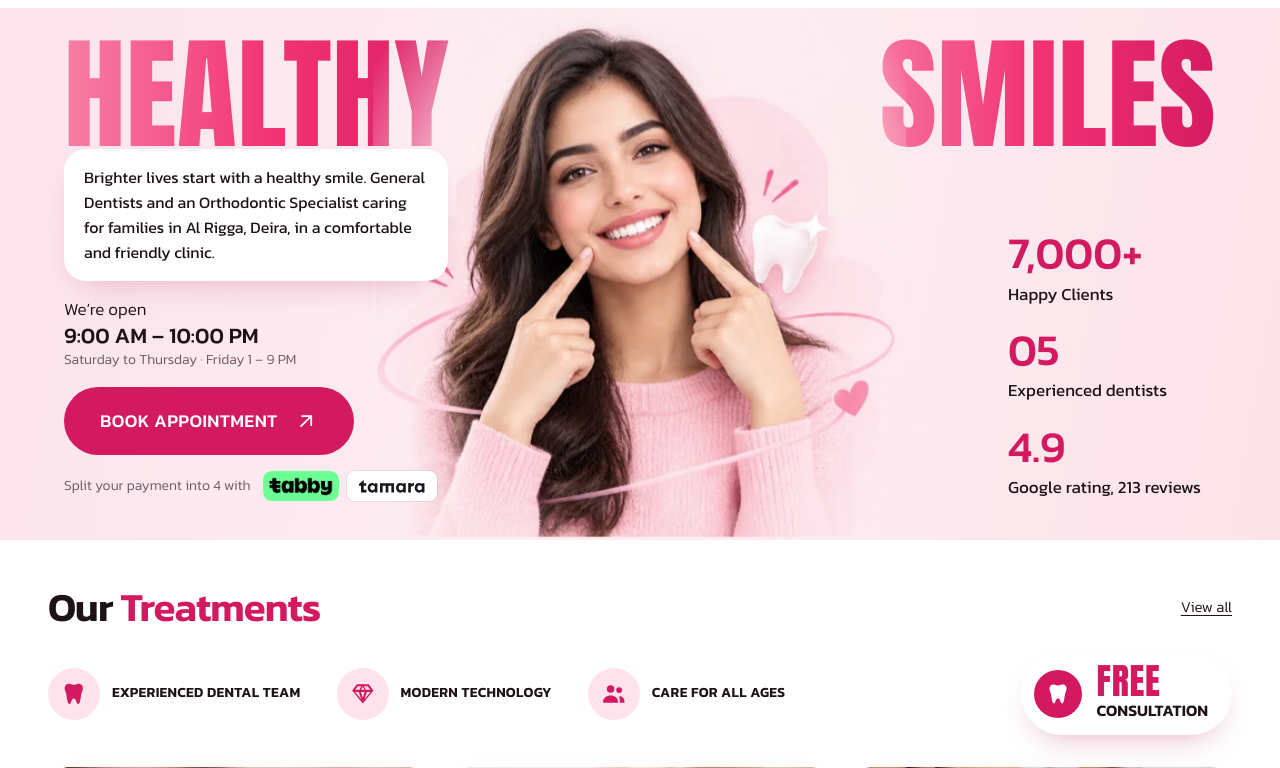
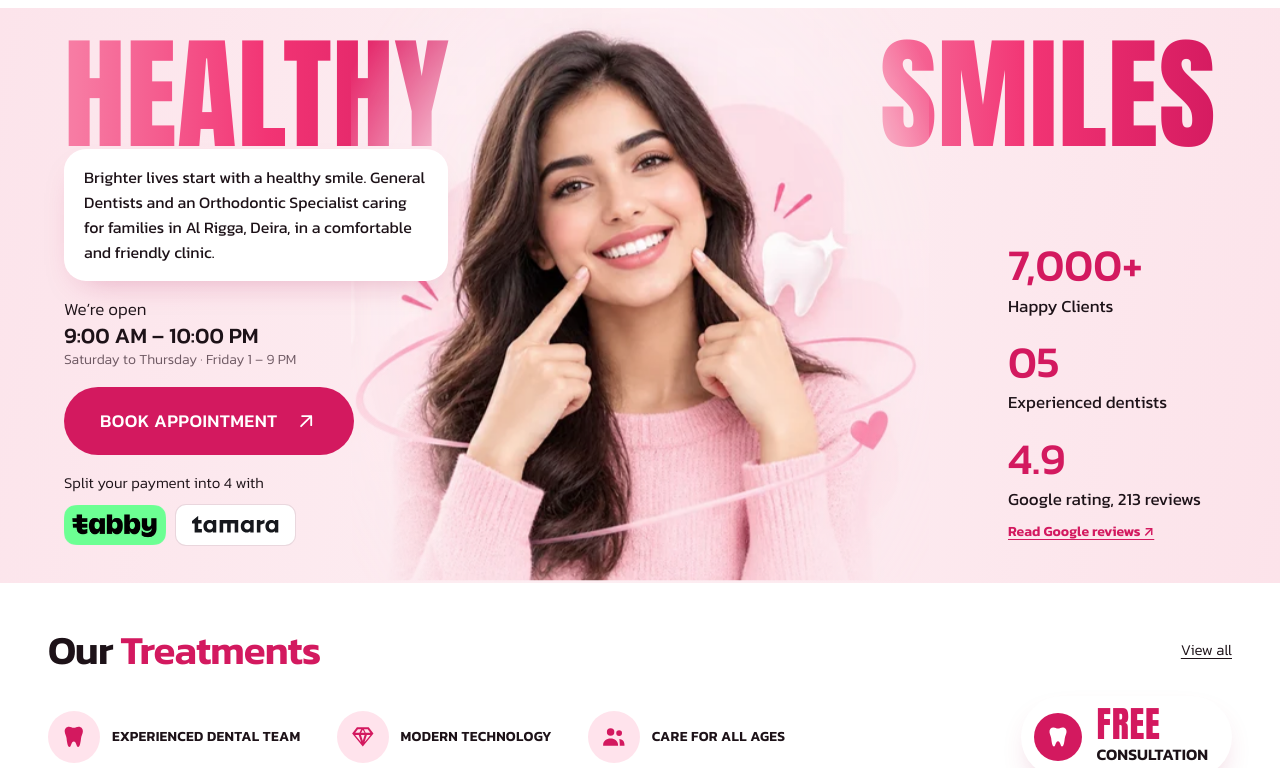
Before and after one commit to hasheebdentalclinic-sudo/Pearlecent-Shifah-Medical-Center-, a PHP site: page / in a window 1280 px wide. Shown: the part 83-851 px from the top of the page. Run offline with PHP 8.4, Linux system fonts and the light colour scheme.

Commit message:
Hero: Google rating links to reviews, larger Tabby/Tamara badges
Co-Authored-By: Claude Opus 5.5 <noreply@anthropic.com>
Claude-Session: https://claude.ai/code/session_017qCPQQxzanc4XPe6tqL491

```diff
--- a/about.html
+++ b/about.html
@@ -12,7 +12,7 @@
 <link rel="icon" href="assets/img/mark.svg" type="image/svg+xml">
 <link rel="preload" href="assets/fonts/anton-400.woff2" as="font" type="font/woff2" crossorigin>
 <link rel="preload" href="assets/fonts/kanit-300.woff2" as="font" type="font/woff2" crossorigin>
-<link rel="stylesheet" href="assets/css/site.css?v=25">
+<link rel="stylesheet" href="assets/css/site.css?v=26">
 <script>document.documentElement.classList.add('js')</script>
 <script type="application/ld+json">{"@context":"https://schema.org","@type":"Dentist","name":"Pearlecent Shifah Medical Center L.L.C.","telephone":"+971 55 339 6152","address":{"@type":"PostalAddress","streetAddress":"Room 104, Al Zarooni Building, 73 Al Rigga Road","addressLocality":"Deira, Dubai","addressCountry":"AE"},"geo":{"@type":"GeoCoordinates","latitude":25.2624015,"longitude":55.3266563},"openingHours":["Sa-Th 09:00-22:00","Fr 13:00-21:00"],"sameAs":["https://www.instagram.com/pearlescent_dental","https://www.tiktok.com/@pearlecentshifah"]}</script>
 </head>
@@ -166,6 +166,6 @@
     <p><a href="about.html">About</a><a href="treatments.html">Treatments</a><a href="index.html#visit">Contact</a></p></div>
 </footer>
 <a class="wa-float" href="https://wa.me/971553396152" target="_blank" rel="noopener" data-wa-float aria-label="Chat with Pearlecent"><svg viewBox="0 0 24 24" aria-hidden="true"><path d="M4 5.5A2.5 2.5 0 0 1 6.5 3h11A2.5 2.5 0 0 1 20 5.5v8a2.5 2.5 0 0 1-2.5 2.5H10l-4.2 3.6c-.5.4-1.3.1-1.3-.6V16A2.5 2.5 0 0 1 4 13.5z" fill="none" stroke="currentColor" stroke-width="1.8" stroke-linejoin="round"/><path d="M8.5 8.5h7M8.5 11.5h4.5" stroke="currentColor" stroke-width="1.8" stroke-linecap="round"/></svg><span>Chat with us</span></a>
-<script src="assets/js/site.js?v=25" defer></script>
+<script src="assets/js/site.js?v=26" defer></script>
 </body>
 </html>
--- a/assets/css/site.css
+++ b/assets/css/site.css
@@ -891,3 +891,20 @@ h2, h3 { letter-spacing: -0.01em; }
   .cats { padding-top: 1.75rem; }
   .cats__h { font-size: 1.6rem; }
 }
+
+/* v19: Google rating links to reviews; larger pay badges */
+.hero2__g { display: block; color: inherit; text-decoration: none; }
+.hero2__g span { display: block; margin-top: .35rem; font-size: 1.0625rem; color: var(--ink); }
+.hero2__g em { display: inline-flex; margin-top: .5rem; font-style: normal; font-size: .875rem; font-weight: 600; color: var(--accent); text-decoration: underline; text-underline-offset: 3px; }
+.hero2__g:hover em { text-decoration-thickness: 2px; }
+.paybnpl { gap: .6rem .9rem; }
+.paybnpl__t { font-size: .9375rem; color: var(--ink); }
+.paybnpl__logos { gap: .65rem; }
+.paybnpl__tabby { height: 40px; }
+.paybnpl__tamara { height: 40px; padding: 0 1rem; border-radius: 10px; }
+.paybnpl__tamara img { height: 17px; }
+@media (max-width: 47.99em) {
+  .hero2__g span { font-size: .8125rem; }
+  .hero2__g em { font-size: .75rem; }
+  .paybnpl__tabby, .paybnpl__tamara { height: 38px; }
+}
--- a/dentists/ankur.html
+++ b/dentists/ankur.html
@@ -12,7 +12,7 @@
 <link rel="icon" href="../assets/img/mark.svg" type="image/svg+xml">
 <link rel="preload" href="../assets/fonts/anton-400.woff2" as="font" type="font/woff2" crossorigin>
 <link rel="preload" href="../assets/fonts/kanit-300.woff2" as="font" type="font/woff2" crossorigin>
-<link rel="stylesheet" href="../assets/css/site.css?v=25">
+<link rel="stylesheet" href="../assets/css/site.css?v=26">
 <script>document.documentElement.classList.add('js')</script>
 <script type="application/ld+json">{"@context":"https://schema.org","@type":"Dentist","name":"Pearlecent Shifah Medical Center L.L.C.","telephone":"+971 55 339 6152","address":{"@type":"PostalAddress","streetAddress":"Room 104, Al Zarooni Building, 73 Al Rigga Road","addressLocality":"Deira, Dubai","addressCountry":"AE"},"geo":{"@type":"GeoCoordinates","latitude":25.2624015,"longitude":55.3266563},"openingHours":["Sa-Th 09:00-22:00","Fr 13:00-21:00"],"sameAs":["https://www.instagram.com/pearlescent_dental","https://www.tiktok.com/@pearlecentshifah"]}</script>
 </head>
@@ -135,6 +135,6 @@
     <p><a href="../about.html">About</a><a href="../treatments.html">Treatments</a><a href="../index.html#visit">Contact</a></p></div>
 </footer>
 <a class="wa-float" href="https://wa.me/971553396152" target="_blank" rel="noopener" data-wa-float aria-label="Chat with Pearlecent"><svg viewBox="0 0 24 24" aria-hidden="true"><path d="M4 5.5A2.5 2.5 0 0 1 6.5 3h11A2.5 2.5 0 0 1 20 5.5v8a2.5 2.5 0 0 1-2.5 2.5H10l-4.2 3.6c-.5.4-1.3.1-1.3-.6V16A2.5 2.5 0 0 1 4 13.5z" fill="none" stroke="currentColor" stroke-width="1.8" stroke-linejoin="round"/><path d="M8.5 8.5h7M8.5 11.5h4.5" stroke="currentColor" stroke-width="1.8" stroke-linecap="round"/></svg><span>Chat with us</span></a>
-<script src="../assets/js/site.js?v=25" defer></script>
+<script src="../assets/js/site.js?v=26" defer></script>
 </body>
 </html>
--- a/dentists/faseela.html
+++ b/dentists/faseela.html
@@ -12,7 +12,7 @@
 <link rel="icon" href="../assets/img/mark.svg" type="image/svg+xml">
 <link rel="preload" href="../assets/fonts/anton-400.woff2" as="font" type="font/woff2" crossorigin>
 <link rel="preload" href="../assets/fonts/kanit-300.woff2" as="font" type="font/woff2" crossorigin>
-<link rel="stylesheet" href="../assets/css/site.css?v=25">
+<link rel="stylesheet" href="../assets/css/site.css?v=26">
 <script>document.documentElement.classList.add('js')</script>
 <script type="application/ld+json">{"@context":"https://schema.org","@type":"Dentist","name":"Pearlecent Shifah Medical Center L.L.C.","telephone":"+971 55 339 6152","address":{"@type":"PostalAddress","streetAddress":"Room 104, Al Zarooni Building, 73 Al Rigga Road","addressLocality":"Deira, Dubai","addressCountry":"AE"},"geo":{"@type":"GeoCoordinates","latitude":25.2624015,"longitude":55.3266563},"openingHours":["Sa-Th 09:00-22:00","Fr 13:00-21:00"],"sameAs":["https://www.instagram.com/pearlescent_dental","https://www.tiktok.com/@pearlecentshifah"]}</script>
 </head>
@@ -135,6 +135,6 @@
     <p><a href="../about.html">About</a><a href="../treatments.html">Treatments</a><a href="../index.html#visit">Contact</a></p></div>
 </footer>
 <a class="wa-float" href="https://wa.me/971553396152" target="_blank" rel="noopener" data-wa-float aria-label="Chat with Pearlecent"><svg viewBox="0 0 24 24" aria-hidden="true"><path d="M4 5.5A2.5 2.5 0 0 1 6.5 3h11A2.5 2.5 0 0 1 20 5.5v8a2.5 2.5 0 0 1-2.5 2.5H10l-4.2 3.6c-.5.4-1.3.1-1.3-.6V16A2.5 2.5 0 0 1 4 13.5z" fill="none" stroke="currentColor" stroke-width="1.8" stroke-linejoin="round"/><path d="M8.5 8.5h7M8.5 11.5h4.5" stroke="currentColor" stroke-width="1.8" stroke-linecap="round"/></svg><span>Chat with us</span></a>
-<script src="../assets/js/site.js?v=25" defer></script>
+<script src="../assets/js/site.js?v=26" defer></script>
 </body>
 </html>
--- a/dentists/krishna.html
+++ b/dentists/krishna.html
@@ -12,7 +12,7 @@
 <link rel="icon" href="../assets/img/mark.svg" type="image/svg+xml">
 <link rel="preload" href="../assets/fonts/anton-400.woff2" as="font" type="font/woff2" crossorigin>
 <link rel="preload" href="../assets/fonts/kanit-300.woff2" as="font" type="font/woff2" crossorigin>
-<link rel="stylesheet" href="../assets/css/site.css?v=25">
+<link rel="stylesheet" href="../assets/css/site.css?v=26">
 <script>document.documentElement.classList.add('js')</script>
 <script type="application/ld+json">{"@context":"https://schema.org","@type":"Dentist","name":"Pearlecent Shifah Medical Center L.L.C.","telephone":"+971 55 339 6152","address":{"@type":"PostalAddress","streetAddress":"Room 104, Al Zarooni Building, 73 Al Rigga Road","addressLocality":"Deira, Dubai","addressCountry":"AE"},"geo":{"@type":"GeoCoordinates","latitude":25.2624015,"longitude":55.3266563},"openingHours":["Sa-Th 09:00-22:00","Fr 13:00-21:00"],"sameAs":["https://www.instagram.com/pearlescent_dental","https://www.tiktok.com/@pearlecentshifah"]}</script>
 </head>
@@ -135,6 +135,6 @@
     <p><a href="../about.html">About</a><a href="../treatments.html">Treatments</a><a href="../index.html#visit">Contact</a></p></div>
 </footer>
 <a class="wa-float" href="https://wa.me/971553396152" target="_blank" rel="noopener" data-wa-float aria-label="Chat with Pearlecent"><svg viewBox="0 0 24 24" aria-hidden="true"><path d="M4 5.5A2.5 2.5 0 0 1 6.5 3h11A2.5 2.5 0 0 1 20 5.5v8a2.5 2.5 0 0 1-2.5 2.5H10l-4.2 3.6c-.5.4-1.3.1-1.3-.6V16A2.5 2.5 0 0 1 4 13.5z" fill="none" stroke="currentColor" stroke-width="1.8" stroke-linejoin="round"/><path d="M8.5 8.5h7M8.5 11.5h4.5" stroke="currentColor" stroke-width="1.8" stroke-linecap="round"/></svg><span>Chat with us</span></a>
-<script src="../assets/js/site.js?v=25" defer></script>
+<script src="../assets/js/site.js?v=26" defer></script>
 </body>
 </html>
--- a/dentists/nasira.html
+++ b/dentists/nasira.html
@@ -12,7 +12,7 @@
 <link rel="icon" href="../assets/img/mark.svg" type="image/svg+xml">
 <link rel="preload" href="../assets/fonts/anton-400.woff2" as="font" type="font/woff2" crossorigin>
 <link rel="preload" href="../assets/fonts/kanit-300.woff2" as="font" type="font/woff2" crossorigin>
-<link rel="stylesheet" href="../assets/css/site.css?v=25">
+<link rel="stylesheet" href="../assets/css/site.css?v=26">
 <script>document.documentElement.classList.add('js')</script>
 <script type="application/ld+json">{"@context":"https://schema.org","@type":"Dentist","name":"Pearlecent Shifah Medical Center L.L.C.","telephone":"+971 55 339 6152","address":{"@type":"PostalAddress","streetAddress":"Room 104, Al Zarooni Building, 73 Al Rigga Road","addressLocality":"Deira, Dubai","addressCountry":"AE"},"geo":{"@type":"GeoCoordinates","latitude":25.2624015,"longitude":55.3266563},"openingHours":["Sa-Th 09:00-22:00","Fr 13:00-21:00"],"sameAs":["https://www.instagram.com/pearlescent_dental","https://www.tiktok.com/@pearlecentshifah"]}</script>
 </head>
@@ -135,6 +135,6 @@
     <p><a href="../about.html">About</a><a href="../treatments.html">Treatments</a><a href="../index.html#visit">Contact</a></p></div>
 </footer>
 <a class="wa-float" href="https://wa.me/971553396152" target="_blank" rel="noopener" data-wa-float aria-label="Chat with Pearlecent"><svg viewBox="0 0 24 24" aria-hidden="true"><path d="M4 5.5A2.5 2.5 0 0 1 6.5 3h11A2.5 2.5 0 0 1 20 5.5v8a2.5 2.5 0 0 1-2.5 2.5H10l-4.2 3.6c-.5.4-1.3.1-1.3-.6V16A2.5 2.5 0 0 1 4 13.5z" fill="none" stroke="currentColor" stroke-width="1.8" stroke-linejoin="round"/><path d="M8.5 8.5h7M8.5 11.5h4.5" stroke="currentColor" stroke-width="1.8" stroke-linecap="round"/></svg><span>Chat with us</span></a>
-<script src="../assets/js/site.js?v=25" defer></script>
+<script src="../assets/js/site.js?v=26" defer></script>
 </body>
 </html>
--- a/dentists/sangeetha.html
+++ b/dentists/sangeetha.html
@@ -12,7 +12,7 @@
 <link rel="icon" href="../assets/img/mark.svg" type="image/svg+xml">
 <link rel="preload" href="../assets/fonts/anton-400.woff2" as="font" type="font/woff2" crossorigin>
 <link rel="preload" href="../assets/fonts/kanit-300.woff2" as="font" type="font/woff2" crossorigin>
-<link rel="stylesheet" href="../assets/css/site.css?v=25">
+<link rel="stylesheet" href="../assets/css/site.css?v=26">
 <script>document.documentElement.classList.add('js')</script>
 <script type="application/ld+json">{"@context":"https://schema.org","@type":"Dentist","name":"Pearlecent Shifah Medical Center L.L.C.","telephone":"+971 55 339 6152","address":{"@type":"PostalAddress","streetAddress":"Room 104, Al Zarooni Building, 73 Al Rigga Road","addressLocality":"Deira, Dubai","addressCountry":"AE"},"geo":{"@type":"GeoCoordinates","latitude":25.2624015,"longitude":55.3266563},"openingHours":["Sa-Th 09:00-22:00","Fr 13:00-21:00"],"sameAs":["https://www.instagram.com/pearlescent_dental","https://www.tiktok.com/@pearlecentshifah"]}</script>
 </head>
@@ -135,6 +135,6 @@
     <p><a href="../about.html">About</a><a href="../treatments.html">Treatments</a><a href="../index.html#visit">Contact</a></p></div>
 </footer>
 <a class="wa-float" href="https://wa.me/971553396152" target="_blank" rel="noopener" data-wa-float aria-label="Chat with Pearlecent"><svg viewBox="0 0 24 24" aria-hidden="true"><path d="M4 5.5A2.5 2.5 0 0 1 6.5 3h11A2.5 2.5 0 0 1 20 5.5v8a2.5 2.5 0 0 1-2.5 2.5H10l-4.2 3.6c-.5.4-1.3.1-1.3-.6V16A2.5 2.5 0 0 1 4 13.5z" fill="none" stroke="currentColor" stroke-width="1.8" stroke-linejoin="round"/><path d="M8.5 8.5h7M8.5 11.5h4.5" stroke="currentColor" stroke-width="1.8" stroke-linecap="round"/></svg><span>Chat with us</span></a>
-<script src="../assets/js/site.js?v=25" defer></script>
+<script src="../assets/js/site.js?v=26" defer></script>
 </body>
 </html>
--- a/index.html
+++ b/index.html
@@ -12,7 +12,7 @@
 <link rel="icon" href="assets/img/mark.svg" type="image/svg+xml">
 <link rel="preload" href="assets/fonts/anton-400.woff2" as="font" type="font/woff2" crossorigin>
 <link rel="preload" href="assets/fonts/kanit-300.woff2" as="font" type="font/woff2" crossorigin>
-<link rel="stylesheet" href="assets/css/site.css?v=25">
+<link rel="stylesheet" href="assets/css/site.css?v=26">
 <script>document.documentElement.classList.add('js')</script>
 <script type="application/ld+json">{"@context":"https://schema.org","@type":"Dentist","name":"Pearlecent Shifah Medical Center L.L.C.","telephone":"+971 55 339 6152","address":{"@type":"PostalAddress","streetAddress":"Room 104, Al Zarooni Building, 73 Al Rigga Road","addressLocality":"Deira, Dubai","addressCountry":"AE"},"geo":{"@type":"GeoCoordinates","latitude":25.2624015,"longitude":55.3266563},"openingHours":["Sa-Th 09:00-22:00","Fr 13:00-21:00"],"sameAs":["https://www.instagram.com/pearlescent_dental","https://www.tiktok.com/@pearlecentshifah"]}</script>
 </head>
@@ -58,7 +58,7 @@
       <ul class="hero2__stats">
         <li data-rise style="--i:4"><b><span data-count="7000">7,000</span>+</b><span>Happy Clients</span></li>
         <li data-rise style="--i:5"><b>05</b><span>Experienced dentists</span></li>
-        <li data-rise style="--i:6"><b>4.9</b><span>Google rating, 213 reviews</span></li>
+        <li data-rise style="--i:6"><a class="hero2__g" href="https://search.google.com/local/reviews?placeid=ChIJ5SzwML9dXz4R25X1gjaNSxk" target="_blank" rel="noopener"><b>4.9</b><span>Google rating, 213 reviews</span><em>Read Google reviews ↗</em></a></li>
       </ul>
     </div>
   </div>
@@ -280,6 +280,6 @@
     <p><a href="about.html">About</a><a href="treatments.html">Treatments</a><a href="index.html#visit">Contact</a></p></div>
 </footer>
 <a class="wa-float" href="https://wa.me/971553396152" target="_blank" rel="noopener" data-wa-float aria-label="Chat with Pearlecent"><svg viewBox="0 0 24 24" aria-hidden="true"><path d="M4 5.5A2.5 2.5 0 0 1 6.5 3h11A2.5 2.5 0 0 1 20 5.5v8a2.5 2.5 0 0 1-2.5 2.5H10l-4.2 3.6c-.5.4-1.3.1-1.3-.6V16A2.5 2.5 0 0 1 4 13.5z" fill="none" stroke="currentColor" stroke-width="1.8" stroke-linejoin="round"/><path d="M8.5 8.5h7M8.5 11.5h4.5" stroke="currentColor" stroke-width="1.8" stroke-linecap="round"/></svg><span>Chat with us</span></a>
-<script src="assets/js/site.js?v=25" defer></script>
+<script src="assets/js/site.js?v=26" defer></script>
 </body>
 </html>
--- a/treatments.html
+++ b/treatments.html
@@ -12,7 +12,7 @@
 <link rel="icon" href="assets/img/mark.svg" type="image/svg+xml">
 <link rel="preload" href="assets/fonts/anton-400.woff2" as="font" type="font/woff2" crossorigin>
 <link rel="preload" href="assets/fonts/kanit-300.woff2" as="font" type="font/woff2" crossorigin>
-<link rel="stylesheet" href="assets/css/site.css?v=25">
+<link rel="stylesheet" href="assets/css/site.css?v=26">
 <script>document.documentElement.classList.add('js')</script>
 <script type="application/ld+json">{"@context":"https://schema.org","@type":"Dentist","name":"Pearlecent Shifah Medical Center L.L.C.","telephone":"+971 55 339 6152","address":{"@type":"PostalAddress","streetAddress":"Room 104, Al Zarooni Building, 73 Al Rigga Road","addressLocality":"Deira, Dubai","addressCountry":"AE"},"geo":{"@type":"GeoCoordinates","latitude":25.2624015,"longitude":55.3266563},"openingHours":["Sa-Th 09:00-22:00","Fr 13:00-21:00"],"sameAs":["https://www.instagram.com/pearlescent_dental","https://www.tiktok.com/@pearlecentshifah"]}</script>
 </head>
@@ -130,6 +130,6 @@
     <p><a href="about.html">About</a><a href="treatments.html">Treatments</a><a href="index.html#visit">Contact</a></p></div>
 </footer>
 <a class="wa-float" href="https://wa.me/971553396152" target="_blank" rel="noopener" data-wa-float aria-label="Chat with Pearlecent"><svg viewBox="0 0 24 24" aria-hidden="true"><path d="M4 5.5A2.5 2.5 0 0 1 6.5 3h11A2.5 2.5 0 0 1 20 5.5v8a2.5 2.5 0 0 1-2.5 2.5H10l-4.2 3.6c-.5.4-1.3.1-1.3-.6V16A2.5 2.5 0 0 1 4 13.5z" fill="none" stroke="currentColor" stroke-width="1.8" stroke-linejoin="round"/><path d="M8.5 8.5h7M8.5 11.5h4.5" stroke="currentColor" stroke-width="1.8" stroke-linecap="round"/></svg><span>Chat with us</span></a>
-<script src="assets/js/site.js?v=25" defer></script>
+<script src="assets/js/site.js?v=26" defer></script>
 </body>
 </html>
```
